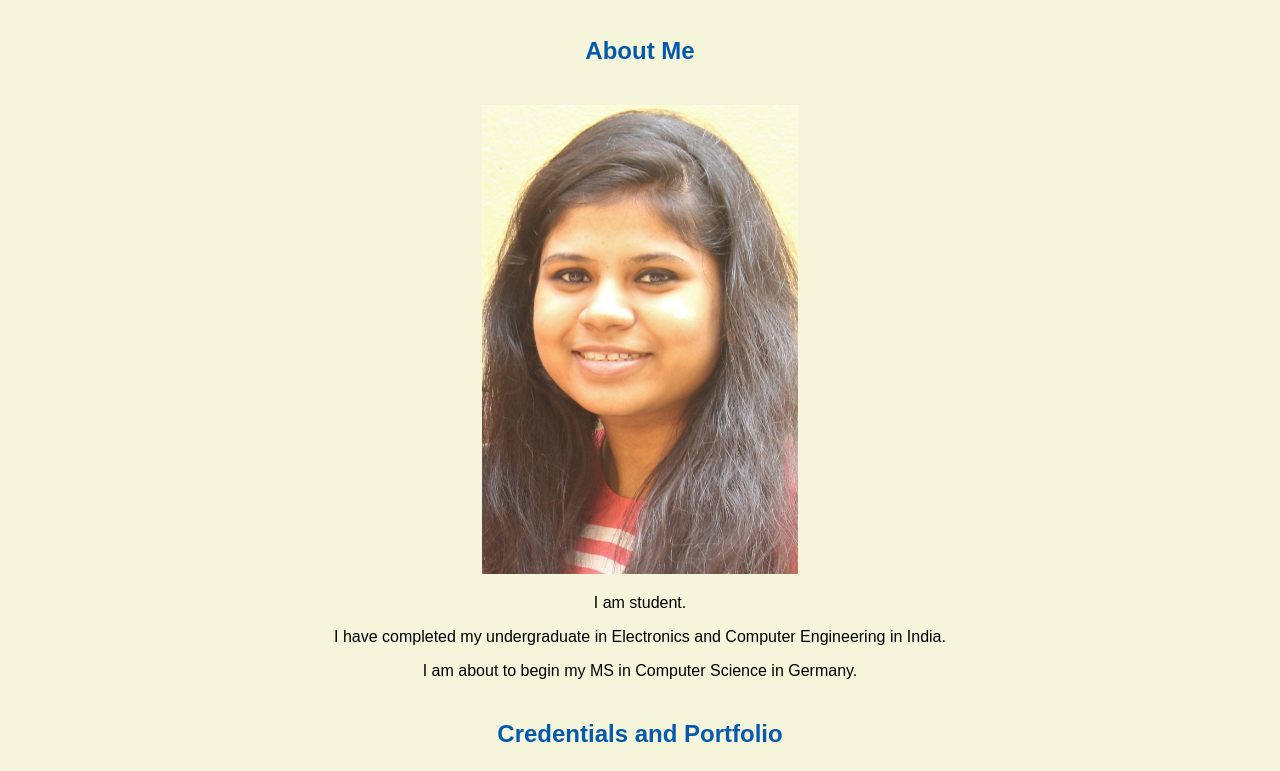
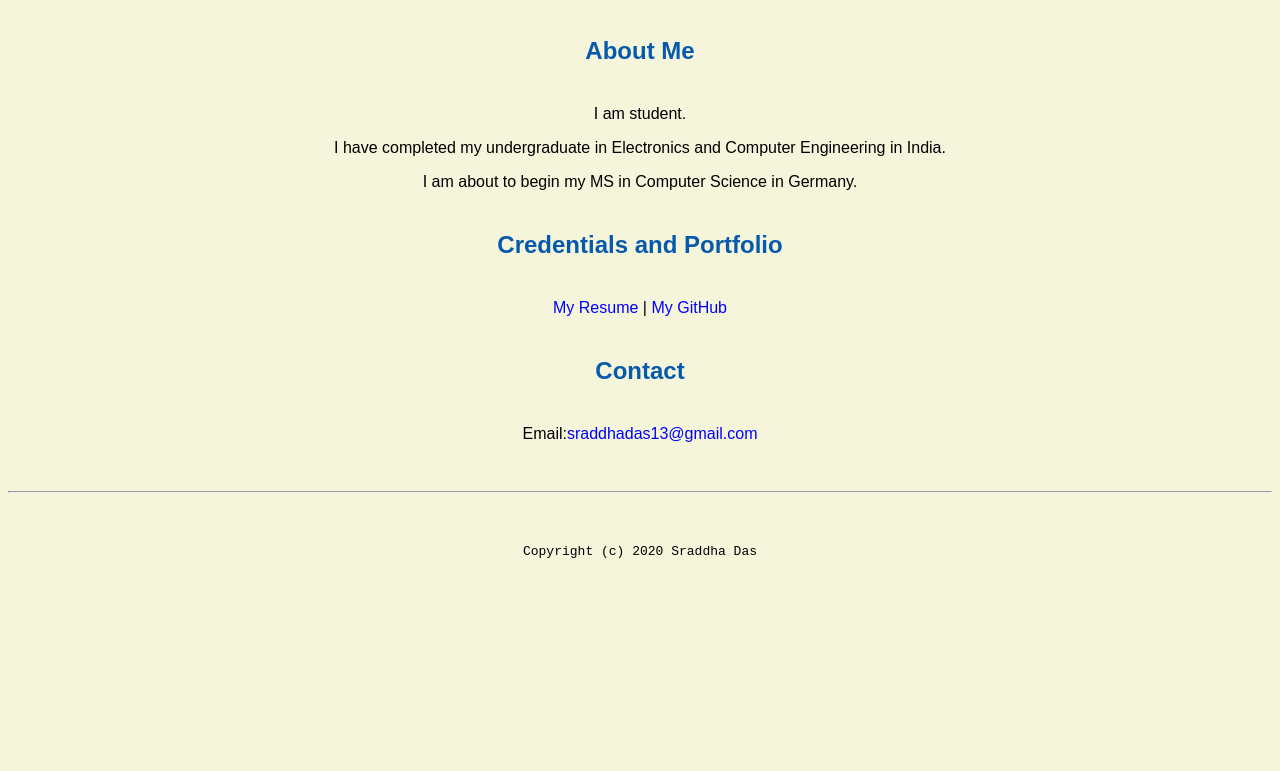
Before and after one commit to aesdee/aesdee.github.io, a plain HTML site: page index.html in a window 1280 px wide. Shown: the part 496-1267 px from the top of the page. After the commit the page ends 1087 px from the top, so only its background shows below. Drawn offline with Linux system fonts and the light colour scheme.

Commit message:
Update index.html

```diff
--- a/index.html
+++ b/index.html
@@ -18,7 +18,7 @@
     <img src="images/p1.jpg" width="50%">
     <h1> Sraddha's Space </h1>
     <h2> About Me </h2>
-    <img src="images/PHOTO1.jpg" width="25%">
+
     <p> I am student. </p>
     <p> I have completed my undergraduate in Electronics and Computer Engineering in India. </p>
     <p> I am about to begin my MS in Computer Science in Germany. </p>
```
